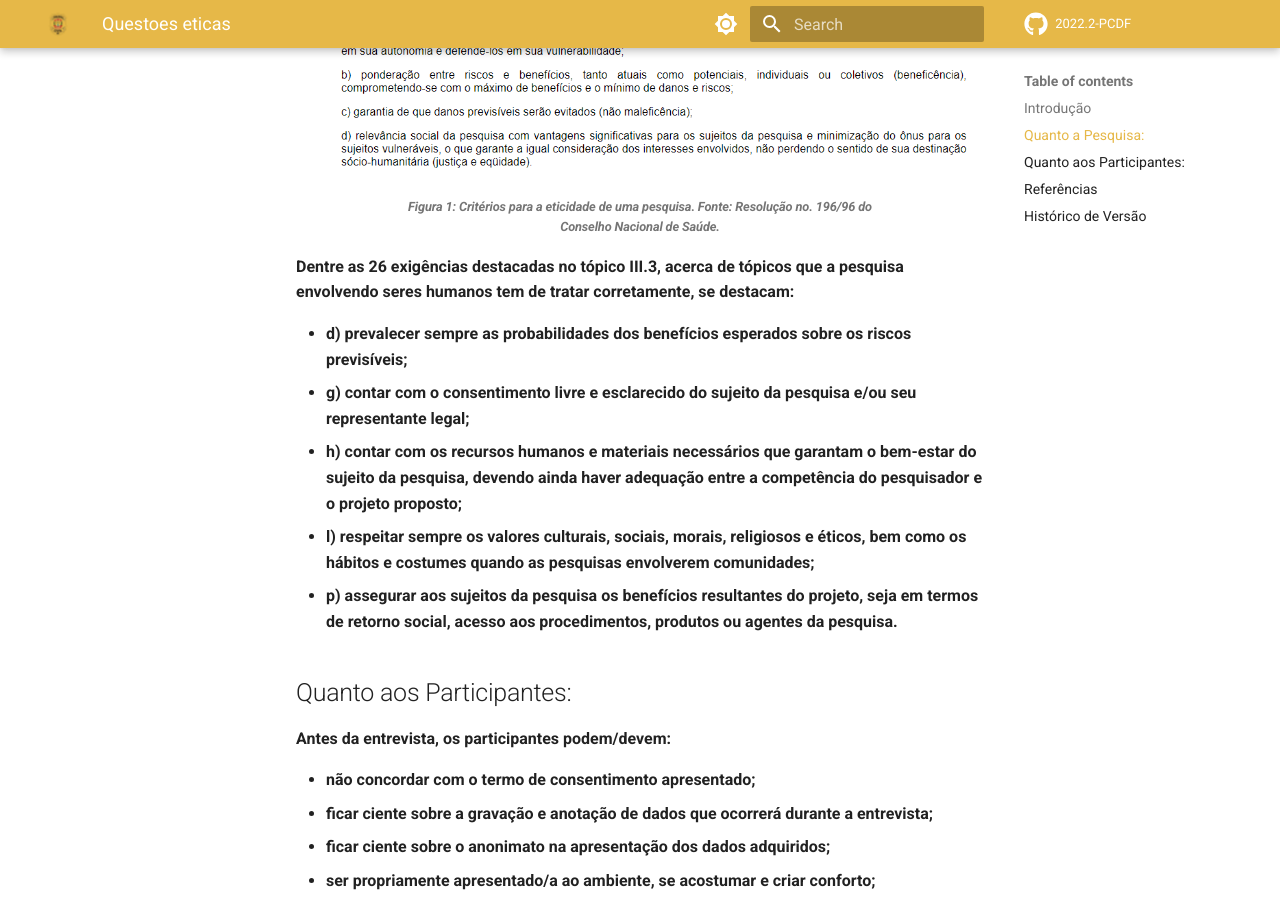
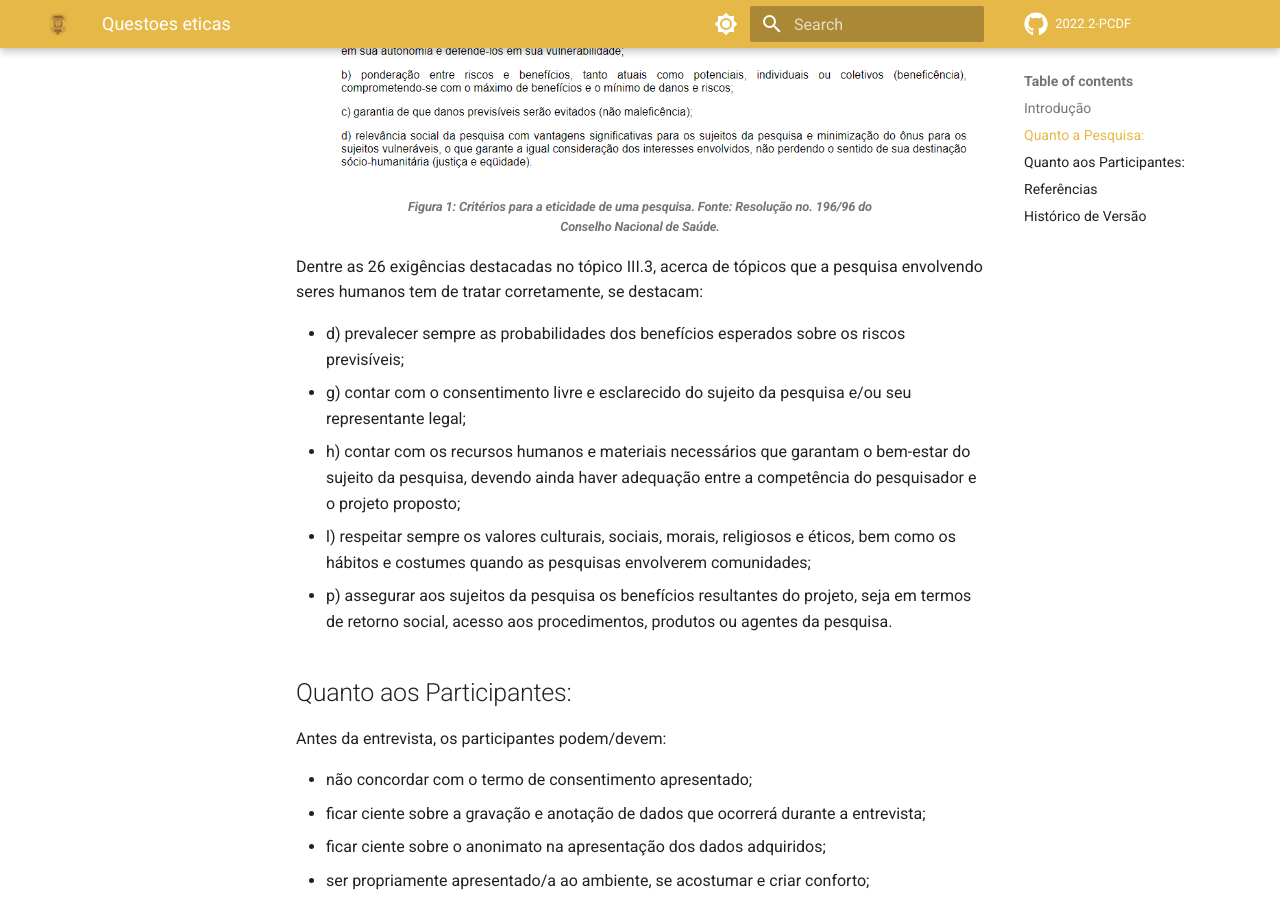
Before and after one commit to Interacao-Humano-Computador/2022.2-PCDF, an MkDocs documentation site: the page built from docs/planejamento/questoes_eticas.md, in a window 1280 px wide and 900 px high, scrolled down 677 px. Built offline with MkDocs 1.6.1 and Material for MkDocs 9.7.7, drawn with Linux system fonts in a browser that asks for light colours; comment, search, counter and statistics services are not loaded.

Commit message:
correções

```diff
--- a/docs/planejamento/questoes_eticas.md
+++ b/docs/planejamento/questoes_eticas.md
@@ -8,7 +8,7 @@ A entrevista feita pelo Grupo 6 é obrigada a seguir os pontos de eticidade da p
 
 !["Aspectos éticos da pesquisa envolvendo seres humanos"](./images_planejamento/etc_1.png)
 <figcaption align='center'>
-   <h6><b>Figura 1: Critérios para a eticidade de uma pesquisa. Fonte: Resolução no. 196/96 do Conselho Nacional de Saúde.</h6>
+   <h6><b>Figura 1: Critérios para a eticidade de uma pesquisa. Fonte: Resolução no. 196/96 do Conselho Nacional de Saúde.</b></h6>
 </figcaption>
 </center>
 
```
